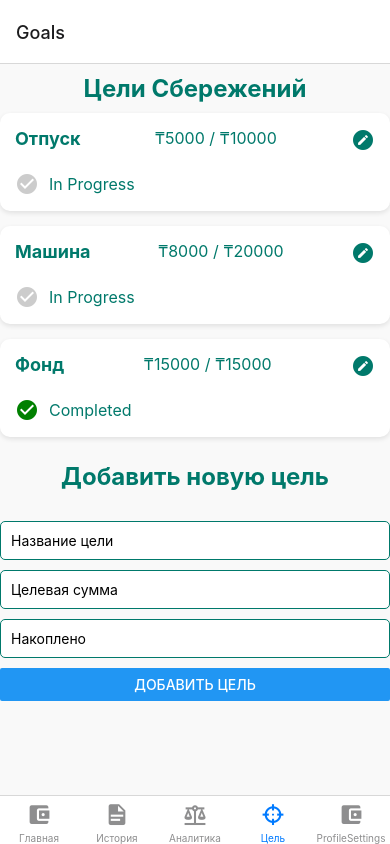
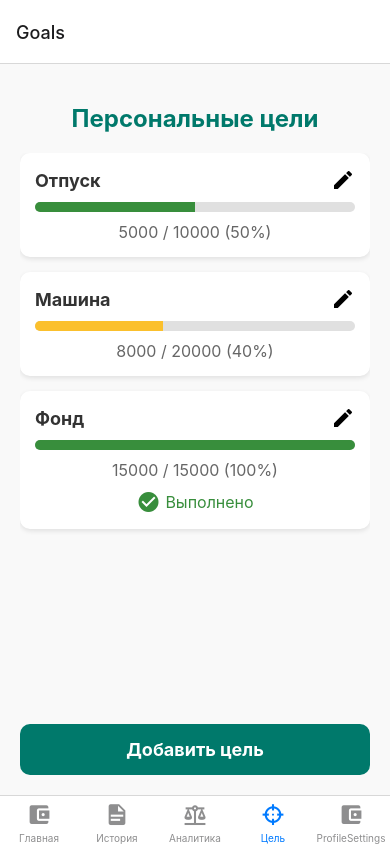
Before and after one commit to Magamomed/openbanking, a React Native app: screen /Goals in a window 390 px wide. Built offline with nearby package versions, Linux system fonts and the light colour scheme.

Commit message:
uptade UI screen savingsGoal

```diff
--- a/src/components/SavingsGoal.js
+++ b/src/components/SavingsGoal.js
@@ -1,5 +1,15 @@
 import React, { useState } from 'react';
-import { View, Text, StyleSheet, TextInput, Button, Alert, KeyboardAvoidingView, Platform, SectionList } from 'react-native';
+import {
+  View,
+  Text,
+  StyleSheet,
+  TextInput,
+  Button,
+  Alert,
+  TouchableOpacity,
+  Modal,
+  FlatList
+} from 'react-native';
 import Icon from 'react-native-vector-icons/MaterialCommunityIcons';
 
 const SavingsGoal = () => {
@@ -12,7 +22,9 @@ const SavingsGoal = () => {
   const [newGoalName, setNewGoalName] = useState('');
   const [newGoalTarget, setNewGoalTarget] = useState('');
   const [newGoalSaved, setNewGoalSaved] = useState('');
-  const [editingGoalId, setEditingGoalId] = useState(null);
+  const [modalVisible, setModalVisible] = useState(false);
+  const [editGoalId, setEditGoalId] = useState(null);
+  const [additionalAmount, setAdditionalAmount] = useState('');
 
   const addGoal = () => {
     if (!newGoalName || !newGoalTarget || !newGoalSaved) {
@@ -31,80 +43,107 @@ const SavingsGoal = () => {
     setNewGoalName('');
     setNewGoalTarget('');
     setNewGoalSaved('');
+    setModalVisible(false); // Закрыть модальное окно после добавления цели
   };
 
-  const updateSavedAmount = (goalId, newAmount) => {
+  const updateGoal = () => {
+    if (!additionalAmount) {
+      Alert.alert('Ошибка', 'Пожалуйста, введите сумму');
+      return;
+    }
+
     const updatedGoals = savingsGoals.map(goal => {
-      if (goal.id === goalId) {
+      if (goal.id === editGoalId) {
+        const newSaved = goal.saved + parseFloat(additionalAmount);
         return {
           ...goal,
-          saved: parseFloat(newAmount),
+          saved: newSaved > goal.target ? goal.target : newSaved
         };
       }
       return goal;
     });
 
     setSavingsGoals(updatedGoals);
-    setEditingGoalId(null);
+    setEditGoalId(null);
+    setAdditionalAmount('');
   };
 
-  const renderGoal = ({ item }) => (
+  const markAsCompleted = (goalId) => {
+    const updatedGoals = savingsGoals.map(goal => {
+      if (goal.id === goalId) {
+        return {
+          ...goal,
+          saved: goal.target
+        };
+      }
+      return goal;
+    });
+
+    setSavingsGoals(updatedGoals);
+  };
+
+  const getProgressBarColor = (percentage) => {
+    if (percentage <= 20) {
+      return '#d32f2f'; // красный
+    } else if (percentage <= 40) {
+      return '#fbc02d'; // желтый
+    } else {
+      return '#388e3c'; // зеленый
+    }
+  };
+
+  const renderGoal = ({ item }) => {
+    const percentage = (item.saved / item.target) * 100;
+    return (
       <View style={styles.goalContainer}>
         <View style={styles.goalHeader}>
           <Text style={styles.goalName}>{item.name}</Text>
-        <Text style={styles.goalAmount}>
-          ₸{item.saved} / ₸{item.target}
+          <TouchableOpacity onPress={() => setEditGoalId(item.id)}>
+            <Icon name="pencil" size={24} color="#000" />
+          </TouchableOpacity>
+        </View>
+        <View style={styles.progressBarContainer}>
+          <View style={{ ...styles.progressBar, width: `${percentage}%`, backgroundColor: getProgressBarColor(percentage) }} />
+        </View>
+        <Text style={styles.goalProgress}>
+          {item.saved} / {item.target} ({Math.round(percentage)}%)
         </Text>
-        <Icon name="pencil-circle" size={24} color="#00796b" onPress={() => setEditingGoalId(item.id)} />
-      </View>
-      {editingGoalId === item.id ? (
-        <View style={styles.editFormContainer}>
-          <TextInput
-            style={styles.input}
-            placeholder="Новая сумма"
-            keyboardType="numeric"
-            value={newGoalSaved}
-            onChangeText={setNewGoalSaved}
-          />
-          <Button title="Сохранить" onPress={() => updateSavedAmount(item.id, newGoalSaved)} />
-        </View>
-      ) : (
-        <View style={styles.iconContainer}>
-          <Icon name="check-circle" size={24} color={item.saved >= item.target ? 'green' : '#ccc'} />
-          <Text style={styles.goalStatus}>{item.saved >= item.target ? 'Completed' : 'In Progress'}</Text>
-
+        {percentage === 100 && (
+          <View style={styles.completedContainer}>
+            <Icon name="check-circle" size={24} color="#388e3c" />
+            <Text style={styles.completedText}>Выполнено</Text>
           </View>
         )}
       </View>
     );
-
-  const sections = [
-    {
-      title: 'Цели Сбережений',
-      data: savingsGoals,
-    },
-    {
-      title: 'Добавить новую цель',
-      data: [{}], // Пустой объект, чтобы использовать рендеринг формы как элемент списка
-    },
-  ];
+  };
 
   return (
-    <KeyboardAvoidingView
-      style={styles.container}
-      behavior={Platform.OS === 'ios' ? 'padding' : 'height'}
-      keyboardVerticalOffset={100}
+    <View style={styles.container}>
+      <Text style={styles.title}>Персональные цели</Text>
+      <FlatList
+        data={savingsGoals}
+        renderItem={renderGoal}
+        keyExtractor={item => item.id}
+        contentContainerStyle={styles.goalList}
+      />
+      <TouchableOpacity style={styles.addButton} onPress={() => setModalVisible(true)}>
+        <Text style={styles.addButtonText}>Добавить цель</Text>
+      </TouchableOpacity>
+
+      <Modal
+        animationType="slide"
+        transparent={true}
+        visible={modalVisible}
+        onRequestClose={() => setModalVisible(false)}
       >
-      <SectionList
-        sections={sections}
-        keyExtractor={(item, index) => index.toString()}
-        renderItem={({ item, section }) => {
-          if (section.title === 'Добавить новую цель') {
-            return (
-              <View style={styles.formContainer}>
+        <View style={styles.modalContainer}>
+          <View style={styles.modalContent}>
+            <Text style={styles.modalTitle}>Новая Цель</Text>
             <TextInput
               style={styles.input}
               placeholder="Название цели"
+              placeholderTextColor="#000"
               value={newGoalName}
               onChangeText={setNewGoalName}
             />
@@ -112,6 +151,7 @@ const SavingsGoal = () => {
               style={styles.input}
               placeholder="Целевая сумма"
               keyboardType="numeric"
+              placeholderTextColor="#000"
               value={newGoalTarget}
               onChangeText={setNewGoalTarget}
             />
@@ -119,21 +159,41 @@ const SavingsGoal = () => {
               style={styles.input}
               placeholder="Накоплено"
               keyboardType="numeric"
+              placeholderTextColor="#000"
               value={newGoalSaved}
               onChangeText={setNewGoalSaved}
             />
             <Button title="Добавить цель" onPress={addGoal} />
+            <Button title="Отмена" onPress={() => setModalVisible(false)} />
           </View>
-            );
-          } else {
-            return renderGoal({ item });
-          }
-        }}
-        renderSectionHeader={({ section: { title } }) => (
-          <Text style={styles.header}>{title}</Text>
+        </View>
+      </Modal>
+
+      {editGoalId && (
+        <Modal
+          animationType="slide"
+          transparent={true}
+          visible={!!editGoalId}
+          onRequestClose={() => setEditGoalId(null)}
+        >
+          <View style={styles.modalContainer}>
+            <View style={styles.modalContent}>
+              <Text style={styles.modalTitle}>Добавить сумму</Text>
+              <TextInput
+                style={styles.input}
+                placeholder="Сумма"
+                keyboardType="numeric"
+                placeholderTextColor="#000"
+                value={additionalAmount}
+                onChangeText={setAdditionalAmount}
+              />
+              <Button title="Обновить цель" onPress={updateGoal} />
+              <Button title="Отмена" onPress={() => setEditGoalId(null)} />
+            </View>
+          </View>
+        </Modal>
       )}
-      />
-    </KeyboardAvoidingView>
+    </View>
   );
 };
 
@@ -141,13 +201,17 @@ const styles = StyleSheet.create({
   container: {
     flex: 1,
     backgroundColor: '#f9f9f9',
+    padding: 20,
   },
-  header: {
+  title: {
     fontSize: 24,
     fontWeight: 'bold',
-    marginVertical: 10,
+    color: '#00796b',
     textAlign: 'center',
-    color: '#00796b',
+    marginVertical: 20,
+  },
+  goalList: {
+    paddingBottom: 20,
   },
   goalContainer: {
     backgroundColor: '#fff',
@@ -162,43 +226,76 @@ const styles = StyleSheet.create({
   goalHeader: {
     flexDirection: 'row',
     justifyContent: 'space-between',
+    alignItems: 'center',
     marginBottom: 10,
   },
   goalName: {
     fontSize: 18,
     fontWeight: 'bold',
-    color: '#00796b',
+    color: '#333',
   },
-  goalAmount: {
+  progressBarContainer: {
+    backgroundColor: '#e0e0e0',
+    borderRadius: 5,
+    height: 10,
+    overflow: 'hidden',
+    marginBottom: 10,
+  },
+  progressBar: {
+    height: '100%',
+  },
+  goalProgress: {
     fontSize: 16,
-    color: '#00796b',
+    color: '#666',
+    textAlign: 'center',
   },
-  iconContainer: {
+  completedContainer: {
     flexDirection: 'row',
     alignItems: 'center',
+    justifyContent: 'center',
     marginTop: 10,
   },
-  editFormContainer: {
-    marginTop: 10,
-    marginBottom: 10,
+  completedText: {
+    fontSize: 16,
+    color: '#388e3c',
+    marginLeft: 5,
   },
-  goalStatus: {
-    fontSize: 16,
-    marginLeft: 10,
-    marginRight: 10,
-    color: '#00796b',
+  addButton: {
+    backgroundColor: '#00796b',
+    borderRadius: 10,
+    padding: 15,
+    alignItems: 'center',
   },
-  formContainer: {
-    marginTop: 20,
+  addButtonText: {
+    fontSize: 18,
+    color: '#fff',
+    fontWeight: 'bold',
+  },
+  modalContainer: {
+    flex: 1,
+    justifyContent: 'center',
+    alignItems: 'center',
+    backgroundColor: 'rgba(0, 0, 0, 0.5)',
+  },
+  modalContent: {
+    backgroundColor: '#fff',
+    borderRadius: 10,
+    padding: 20,
+    width: '80%',
+    alignItems: 'center',
+  },
+  modalTitle: {
+    fontSize: 20,
+    fontWeight: 'bold',
     marginBottom: 20,
   },
   input: {
-    backgroundColor: '#fff',
-    padding: 10,
+    height: 40,
+    borderColor: '#ccc',
+    borderWidth: 1,
+    borderRadius: 5,
     marginBottom: 10,
-    borderRadius: 5,
-    borderColor: '#00796b',
-    borderWidth: 1,
+    textAlign: 'center',
   },
 });
 
```
Lines whose indentation alone changed are shown as unchanged.
